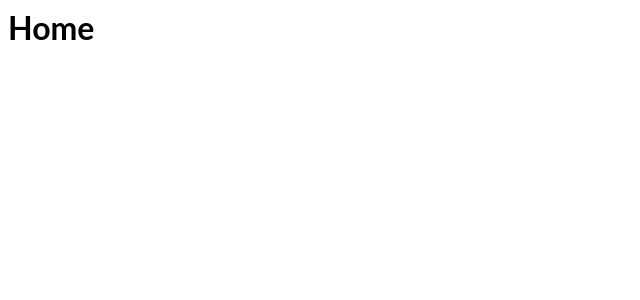
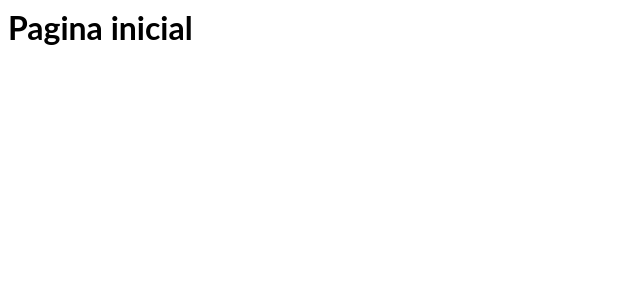
Before and after one commit to dehcanuto/react-api-exemple, a React (Create React App) app: page / in a window 1280 px wide. Shown: the top 300 px of the page, without its empty margins (0-640 px from the left). Built offline with nearby package versions, Linux system fonts and the light colour scheme.

Commit message:
3 files modified, 4 added

```diff
--- a/package.json
+++ b/package.json
@@ -5,7 +5,8 @@
   "dependencies": {
     "axios": "^0.24.0",
     "react": "^17.0.2",
-    "react-dom": "^17.0.2"
+    "react-dom": "^17.0.2",
+    "react-router-dom": "^6.0.0"
   },
   "scripts": {
     "start": "react-scripts start",
--- a/src/App.js
+++ b/src/App.js
@@ -1,10 +1,5 @@
 import React from 'react';
-import './style.css';
-
+import Routes from './routes';
 export default function App() {
-  return (
-    <div>
-      <h1>Home</h1>
-    </div>
-  );
+  return <Routes />;
 }
--- a/src/index.js
+++ b/src/index.js
@@ -1,6 +1,12 @@
-import React from "react";
-import ReactDOM from "react-dom";
+import React from 'react';
+import ReactDOM from 'react-dom';
 
-import App from "./App";
+import App from './App';
+import './style.css';
 
-ReactDOM.render(<App />, document.getElementById("root"));
+ReactDOM.render(
+  <React.StrictMode>
+    <App />
+  </React.StrictMode>,
+  document.getElementById('root')
+);
--- /dev/null
+++ b/src/pages/Home.js
@@ -0,0 +1,7 @@
+export default function HomePage() {
+  return (
+    <div>
+      <h1>Home</h1>
+    </div>
+  );
+}
--- /dev/null
+++ b/src/routes.js
@@ -0,0 +1,16 @@
+import React from 'react';
+import { BrowserRouter, Route, Switch } from 'react-router-dom';
+
+// Pages
+import HomePage from './pages/Home';
+
+const Routes = () => (
+  <BrowserRouter>
+    <Switch>
+      {/* <Route exact path="/" component={HomePage} /> */}
+      <Route exact path="/" component={() => <h1>Pagina inicial</h1>} />
+    </Switch>
+  </BrowserRouter>
+);
+
+export default Routes;
```
Also changed, not shown: src/services/api.js (added, +11 -0 lines), src/components/card/index.js (added).
